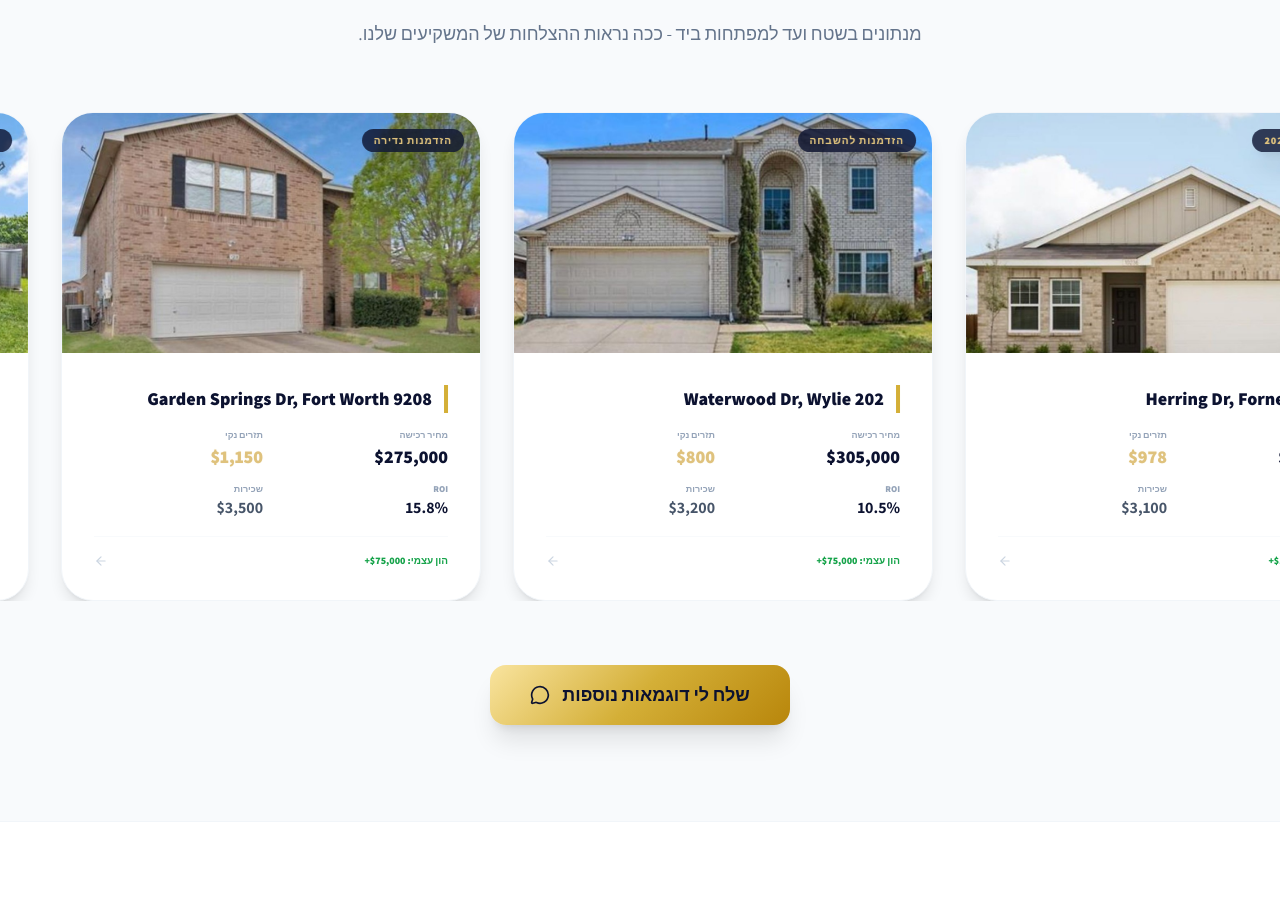
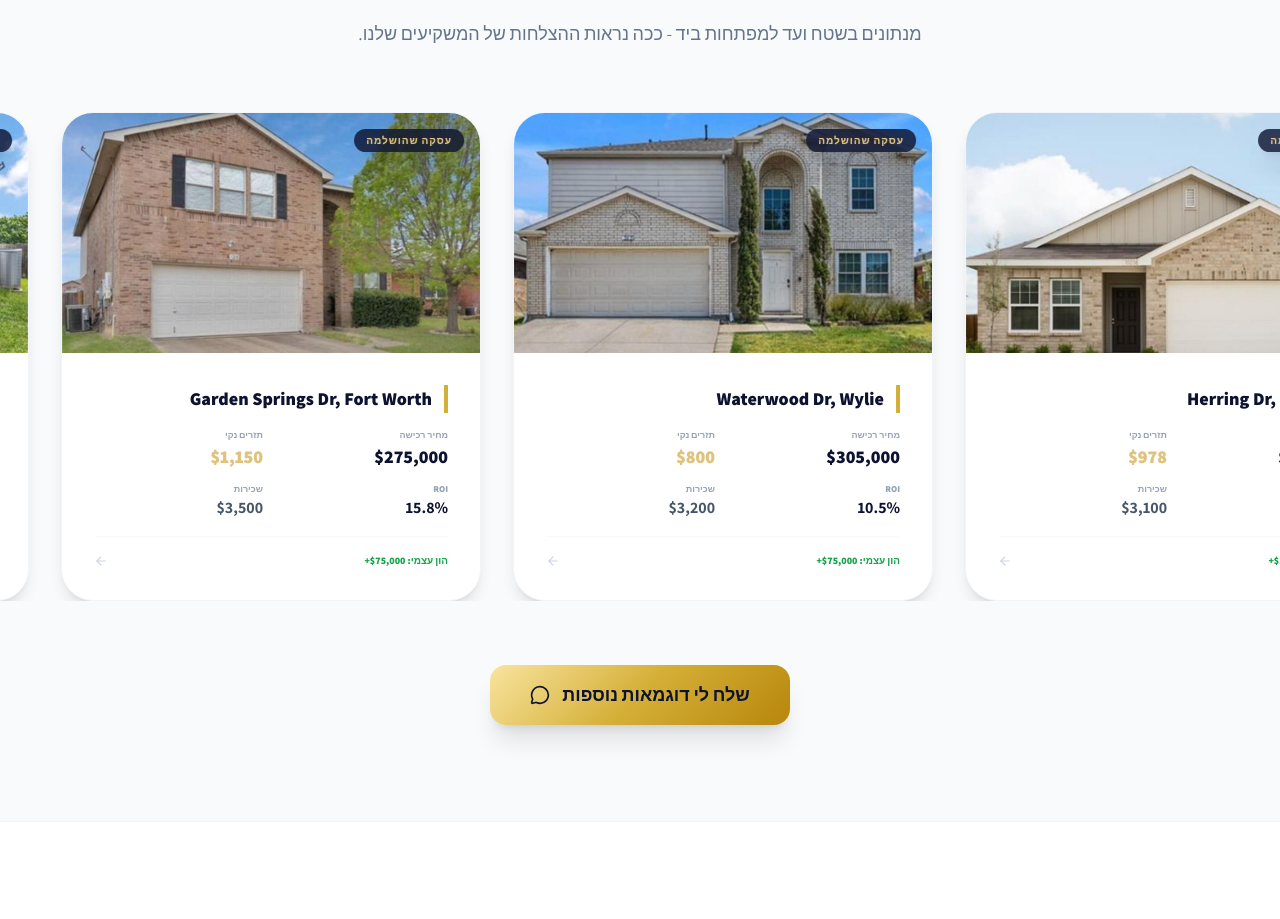
Before and after one commit to alonzekcer/skyline-group-texas, a React (Vite) app: page / in a window 1280 px wide. Shown: the part 1381-2300 px from the top of the page. Built offline with nearby package versions, Linux system fonts and the light colour scheme.

Commit message:
Data: Update deals badges and remove house numbers

```diff
--- a/src/data/data.ts
+++ b/src/data/data.ts
@@ -30,7 +30,7 @@ export const FULL_SUPPORT: SupportStep[] = [
 export const DEALS: Deal[] = [
     {
         id: '1',
-        address: '7449 Grass Valley Trl, Fort Worth',
+        address: 'Grass Valley Trl, Fort Worth',
         price: '$268,000',
         marketValue: '$330,000',
         rent: '$2,980',
@@ -42,13 +42,13 @@ export const DEALS: Deal[] = [
         sqft: '1,879',
         lotSize: '5,663',
         image: '/skyline-group-texas/images/deal1.jpg',
-        badge: 'נכס מוכח',
+        badge: 'עסקה שהושלמה',
         tags: ['4 חדרי שינה', '2 חדרי רחצה'],
         equity: '$62,000+'
     },
     {
         id: '2',
-        address: '9208 Garden Springs Dr, Fort Worth',
+        address: 'Garden Springs Dr, Fort Worth',
         price: '$275,000',
         marketValue: '$350,000',
         rent: '$3,500',
@@ -60,13 +60,13 @@ export const DEALS: Deal[] = [
         sqft: '3,456',
         lotSize: '5,486',
         image: '/skyline-group-texas/images/deal4.jpg',
-        badge: 'הזדמנות נדירה',
+        badge: 'עסקה שהושלמה',
         tags: ['5 חדרי שינה', '2.5 חדרי רחצה'],
         equity: '$75,000+'
     },
     {
         id: '3',
-        address: '202 Waterwood Dr, Wylie',
+        address: 'Waterwood Dr, Wylie',
         price: '$305,000',
         marketValue: '$380,000',
         rent: '$3,200',
@@ -78,13 +78,13 @@ export const DEALS: Deal[] = [
         sqft: '2,100',
         lotSize: '6,098',
         image: '/skyline-group-texas/images/deal2.jpg',
-        badge: 'הזדמנות להשבחה',
+        badge: 'עסקה שהושלמה',
         tags: ['4 חדרי שינה', '2.5 חדרי רחצה', 'בריכה'],
         equity: '$75,000+'
     },
     {
         id: '4',
-        address: '1258 Herring Dr, Forney',
+        address: 'Herring Dr, Forney',
         price: '$280,000',
         marketValue: '$330,000',
         rent: '$3,100',
@@ -96,7 +96,7 @@ export const DEALS: Deal[] = [
         sqft: '1,880',
         lotSize: '5,050',
         image: '/skyline-group-texas/images/deal5.jpg',
-        badge: 'בנייה חדשה 2025',
+        badge: 'עסקה שהושלמה',
         tags: ['4 חדרי שינה', '2 חדרי רחצה'],
         equity: '$50,000+'
     },
@@ -114,7 +114,7 @@ export const DEALS: Deal[] = [
         sqft: '2,318',
         lotSize: '7,884',
         image: '/skyline-group-texas/images/deal3.jpg',
-        badge: 'עסקה חדשה',
+        badge: 'עסקה שהושלמה',
         tags: ['4 חדרי שינה', '3 חדרי רחצה'],
         equity: '$55,000+'
     }
```
